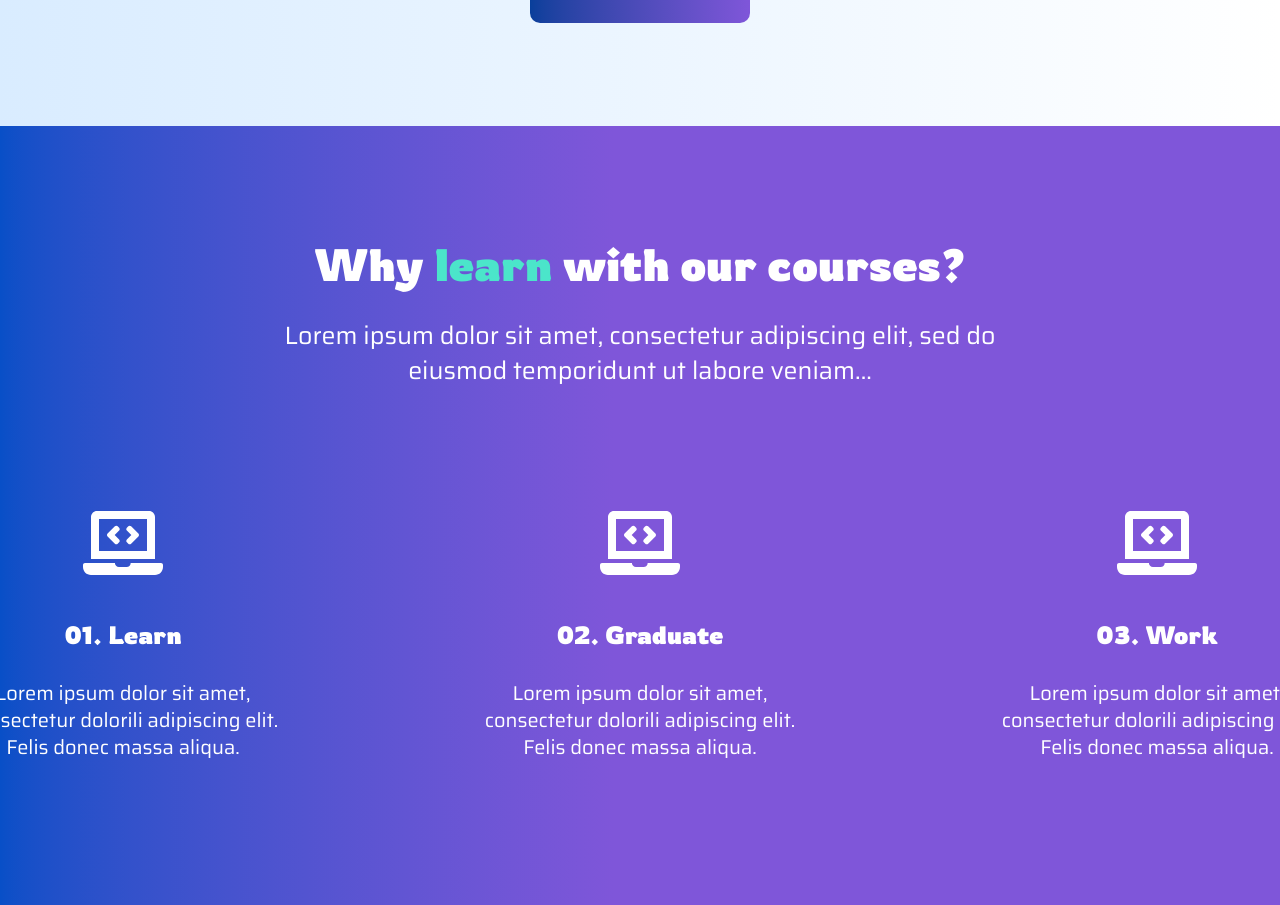
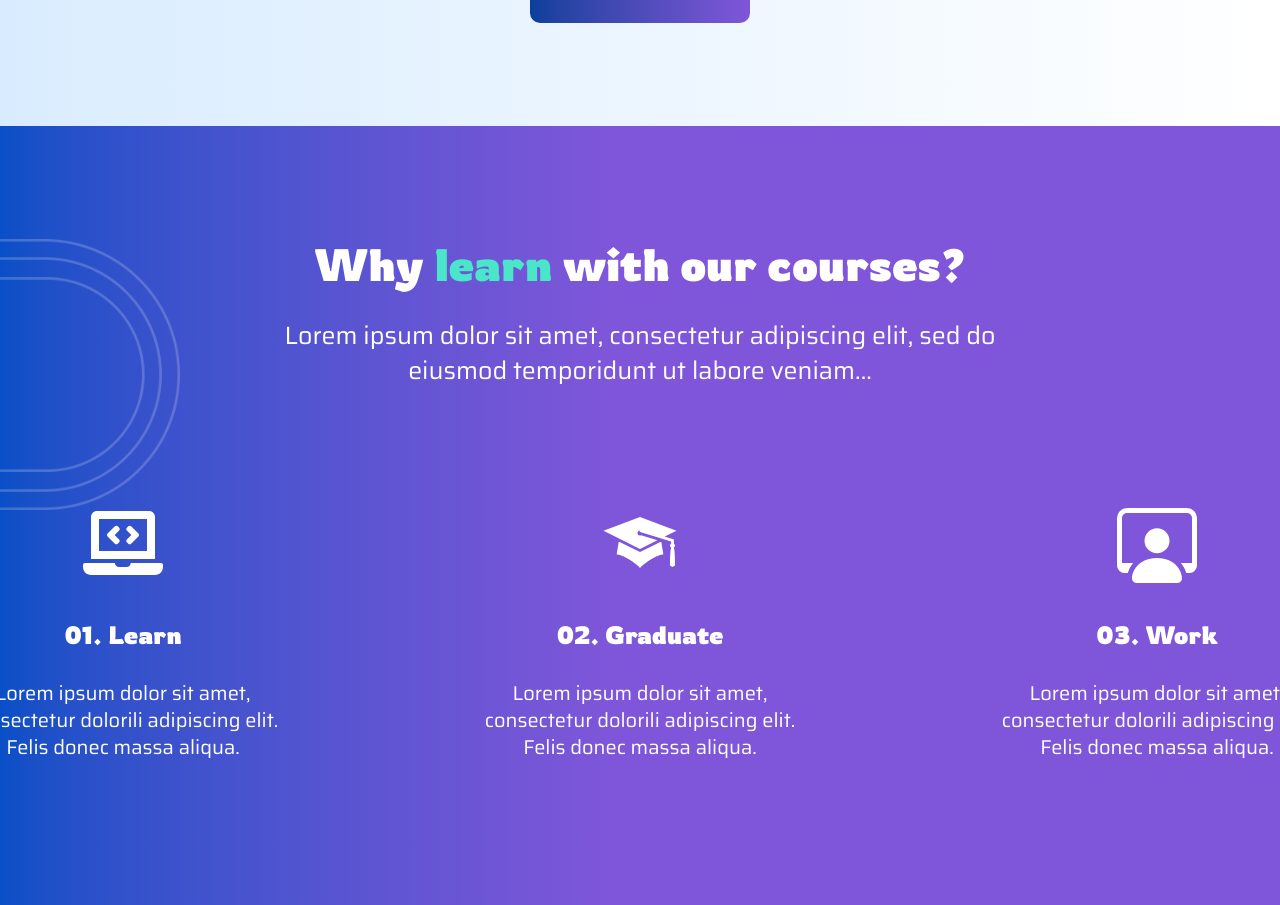
Before and after one commit to shoumen-shomu/edujarr, a Next.js app: page / in a window 1280 px wide. Shown: the part 2711-3616 px from the top of the page. Built offline with nearby package versions, Linux system fonts and the light colour scheme.

Commit message:
Learn Part Done

```diff
--- a/src/app/layouts/home/Learn.jsx
+++ b/src/app/layouts/home/Learn.jsx
@@ -1,11 +1,15 @@
 import Container from "@/app/components/Container";
 import React from "react";
 import { FaLaptopCode } from "react-icons/fa";
+import { GiGraduateCap } from "react-icons/gi";
+import { BsPersonWorkspace } from "react-icons/bs";
+import Image from "next/image";
 
 const Learn = () => {
   return (
     <>
-      <section className="bg-linear-to-r from-[#084FC7] via-[#7F56D9] via-48% to-[#7F56D9] pt-28.25 pb-36 ">
+      <section className="bg-linear-to-r from-[#084FC7] via-[#7F56D9] via-48% to-[#7F56D9] pt-28.25 pb-36 relative ">
+        <Image src="/images/learnelement.png" alt="" width={180} height={170} className="absolute "/>
         <Container>
           <div className="text-center mb-28.75">
             <h2 className="font-rowdies font-bold text-[45px] text-white leading-12.5 pb-7.25">
@@ -30,7 +34,7 @@ const Learn = () => {
               </p>
             </div>
             <div className="text-center">
-              <FaLaptopCode className="text-white mx-auto" size={80} />
+              <GiGraduateCap  className="text-white mx-auto" size={80} />
               <p className="font-rowdies font-bold text-[25px] text-white leading-8 pt-9 pb-7.25">02. Graduate</p>
               <p className="font-saira font-normal text-xl text-white leading-6.75 w-82.75">
                 Lorem ipsum dolor sit amet, consectetur dolorili adipiscing
@@ -38,7 +42,7 @@ const Learn = () => {
               </p>
             </div>
             <div className="text-center">
-              <FaLaptopCode className="text-white mx-auto" size={80} />
+              <BsPersonWorkspace   className="text-white mx-auto" size={80} />
               <p className="font-rowdies font-bold text-[25px] text-white leading-8 pt-9 pb-7.25">03. Work</p>
               <p className="font-saira font-normal text-xl text-white leading-6.75 w-82.75">
                 Lorem ipsum dolor sit amet, consectetur dolorili adipiscing
```
Also changed, not shown: public/images/learnelement.png (added).
